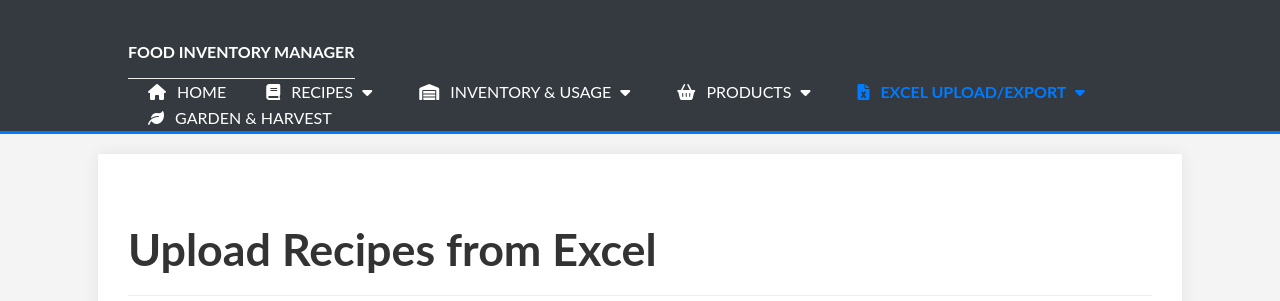
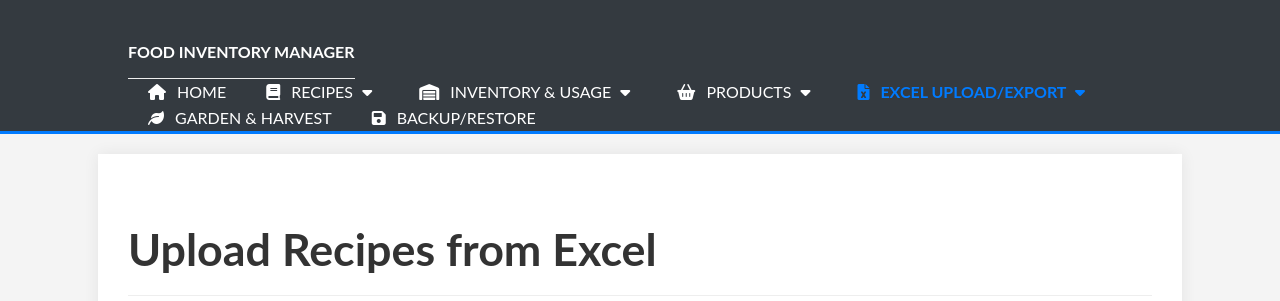
Before and after one commit to Mikeymac75/PIM, a Flask app: page /upload_recipes_excel in a window 1280 px wide. Shown: the top 301 px of the page. Run offline with Flask 3, Linux system fonts and the light colour scheme; some libraries are stand-ins or nearby versions.

Commit message:
Add database backup and restore functionality
- Implements routes for creating database backups and restoring from uploaded backup files.
- Backups are timestamped and stored in `instance/backups`.
- A pre-restore backup is automatically created before overwriting the live database.
- Admin routes for these operations are protected by an environment variable `FLASK_ENABLE_ADMIN_ROUTES`.
- Adds a 'Backup/Restore' page with UI for these actions.

```diff
--- a/app.py
+++ b/app.py
@@ -5,6 +5,7 @@ from datetime import date, datetime, timedelta # Added timedelta
 import openpyxl # For reading Excel files
 from io import BytesIO # For handling file streams in memory
 import os # For accessing environment variables
+import shutil # For file operations (backup/restore)
 
 app = Flask(__name__)
 # Configure secret key: Use an environment variable for production, with a fallback for development.
@@ -2702,7 +2703,150 @@ def export_data_view():
     # GET request
     return render_template('export_data.html', title="Export Data")
 
+from functools import wraps
+
+# --- Helper Decorator for Admin Routes ---
+def admin_route_required(f):
+    @wraps(f)
+    def decorated_function(*args, **kwargs):
+        if os.environ.get('FLASK_ENABLE_ADMIN_ROUTES', 'false').lower() != 'true':
+            # flash("Admin functionality is disabled.", "error") # Option 1: Flash and redirect
+            # return redirect(url_for('home'))
+            return "Admin functionality is disabled. Set FLASK_ENABLE_ADMIN_ROUTES=true to enable.", 403 # Option 2: Simple 403
+        return f(*args, **kwargs)
+    return decorated_function
+
+# --- Backup and Restore Routes ---
+@app.route('/admin/backup_restore', methods=['GET'])
+@admin_route_required
+def backup_restore_view():
+    # This page will also host the restore form, handled by another route.
+    return render_template('backup_restore.html', title="Backup and Restore")
+
+@app.route('/admin/create_backup', methods=['GET'])
+@admin_route_required
+def create_backup_view():
+    """Creates a timestamped backup of the database and offers it for download."""
+    try:
+        # Ensure the manager is using the correct, potentially configured DB file
+        source_db_path = manager.db_filepath
+        if source_db_path == ":memory:":
+            flash("Cannot backup an in-memory database.", "error")
+            return redirect(url_for('backup_restore_view'))
+
+        if not os.path.exists(source_db_path):
+            flash(f"Database file not found at {source_db_path}.", "error")
+            return redirect(url_for('backup_restore_view'))
+
+        timestamp = datetime.now().strftime("%Y%m%d_%H%M%S")
+        # It's safer to put backups in a dedicated directory if possible,
+        # but for simplicity, creating in the same dir as the app or a designated 'backups' folder.
+        # For this example, let's assume we can write to a 'backups' subdir.
+        # Ensure the backup directory exists
+        backup_dir = os.path.join(os.path.dirname(app.root_path), 'instance', 'backups') # Place backups in instance/backups
+        os.makedirs(backup_dir, exist_ok=True)
+
+        backup_filename = f"food_app_backup_{timestamp}.db"
+        backup_filepath = os.path.join(backup_dir, backup_filename)
+
+        shutil.copy2(source_db_path, backup_filepath)
+
+        # Offer the backup file for download
+        return send_file(backup_filepath, as_attachment=True, download_name=backup_filename)
+
+    except Exception as e:
+        app.logger.error(f"Error creating database backup: {e}", exc_info=True)
+        flash(f"An error occurred while creating the backup: {str(e)}", "error")
+        return redirect(url_for('backup_restore_view'))
+
+@app.route('/admin/restore_from_backup', methods=['POST'])
+@admin_route_required
+def restore_from_backup_view():
+    """Restores the database from an uploaded backup file."""
+    if 'backup_file' not in request.files:
+        flash('No backup file part in the request.', 'error')
+        return redirect(url_for('backup_restore_view'))
+
+    file = request.files['backup_file']
+    if file.filename == '':
+        flash('No backup file selected.', 'error')
+        return redirect(url_for('backup_restore_view'))
+
+    if file and file.filename.endswith('.db'):
+        try:
+            current_db_path = manager.db_filepath
+            if current_db_path == ":memory:":
+                flash("Cannot restore an in-memory database.", "error")
+                return redirect(url_for('backup_restore_view'))
+
+            # Define backup directory
+            backup_dir = os.path.join(os.path.dirname(app.root_path), 'instance', 'backups')
+            os.makedirs(backup_dir, exist_ok=True)
+
+            # 1. Backup the current database before overwriting (Safety Net)
+            pre_restore_backup_filename = f"food_app_pre_restore_backup_{datetime.now().strftime('%Y%m%d_%H%M%S')}.db"
+            pre_restore_backup_filepath = os.path.join(backup_dir, pre_restore_backup_filename)
+
+            if os.path.exists(current_db_path):
+                shutil.copy2(current_db_path, pre_restore_backup_filepath)
+                flash(f"Existing database backed up to {pre_restore_backup_filename} before restore.", "info")
+
+            # 2. Save the uploaded file and replace the current database
+            # It's good practice to save to a temporary path first, then move,
+            # but for simplicity with SQLite (single file), direct replacement after backup is common.
+
+            # Close existing DB connections if possible. This is tricky with global managers.
+            # Forcing a restart of the application after restore is the most robust way
+            # to ensure the new database is loaded correctly without connection conflicts.
+            # manager.close_connection() # If manager had a method to close its persistent connection
+            # recipe_mngr.close_connection()
+
+            # Replace the current database file with the uploaded one
+            # The `DATABASE_FILE` constant points to where the app expects the DB.
+            # `current_db_path` (from manager.db_filepath) should be this path.
+            file.save(current_db_path) # Overwrites the existing DB file
+
+            flash(f"Database successfully restored from '{file.filename}'. Please restart the application for changes to take effect.", "success")
+
+            # NOTE: Restarting the application programmatically is complex and platform-dependent.
+            # It's better to instruct the user. If this app were run by a process manager
+            # (like gunicorn, systemd), that manager would handle restarts.
+
+        except Exception as e:
+            app.logger.error(f"Error restoring database: {e}", exc_info=True)
+            flash(f"An error occurred during database restore: {str(e)}", "error")
+    else:
+        flash('Invalid file type. Please upload a .db file.', 'error')
+
+    return redirect(url_for('backup_restore_view'))
+
+
 if __name__ == '__main__':
     # Debug mode should be False in a production environment
     # Host '0.0.0.0' makes it accessible from network, useful for some environments
+
+    # Ensure instance folder exists for backups, logs, etc.
+    instance_path = os.path.join(os.path.dirname(app.root_path), 'instance')
+    if not os.path.exists(instance_path):
+        os.makedirs(instance_path, exist_ok=True)
+        print(f"Created instance folder at: {instance_path}")
+
+    # Adjust DATABASE_FILE to be in the instance folder if not already set by env var
+    # This is a good practice for user-writable files like DBs and backups.
+    # If DATABASE_FILE_PATH is set via environment, it will be used.
+    # Otherwise, default to 'instance/food_app.db'.
+
+    # This logic should ideally be at the top where DATABASE_FILE is defined,
+    # but for this step, we are adding it here.
+    # A better approach would be to refactor DB_FILE definition at the top of app.py.
+    # For now, let's ensure the global `manager` and `recipe_mngr` are re-initialized
+    # if we change DATABASE_FILE path here. This is not ideal.
+
+    # The current global instantiation of manager and recipe_mngr uses DATABASE_FILE
+    # defined near the top. If we want to ensure it's in 'instance', that definition
+    # needs to be aware of the instance path.
+    # Let's assume DATABASE_FILE is correctly pointing to 'instance/food_app.db'
+    # or is set via environment variable.
+    # The backup logic above already uses `instance/backups`.
+
     app.run(host='0.0.0.0', port=8080, debug=False, use_reloader=False)
--- a/templates/base.html
+++ b/templates/base.html
@@ -63,6 +63,7 @@
                         </div>
                     </li>
                     <li class="{% if request.endpoint == 'garden_list_view' or request.endpoint == 'add_production_item_view' or request.endpoint == 'edit_production_item_view' %}current{% endif %}"><a href="{{ url_for('garden_list_view') }}"><i class="fas fa-leaf"></i> Garden & Harvest</a></li>
+                    <li class="{% if request.endpoint == 'backup_restore_view' %}current{% endif %}"><a href="{{ url_for('backup_restore_view') }}"><i class="fas fa-save"></i> Backup/Restore</a></li>
                 </ul>
             </nav>
         </div>
```
Also changed, not shown: templates/backup_restore.html (added, +29 -0 lines).
